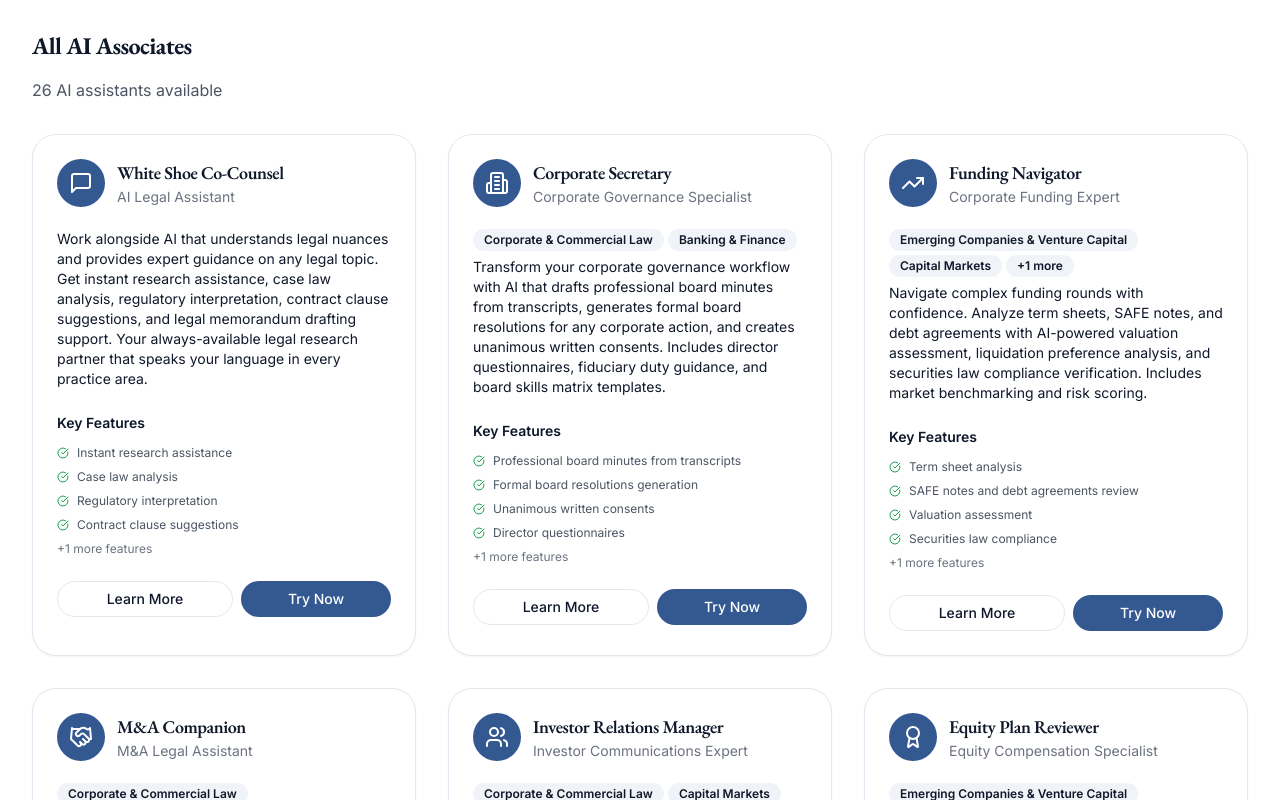
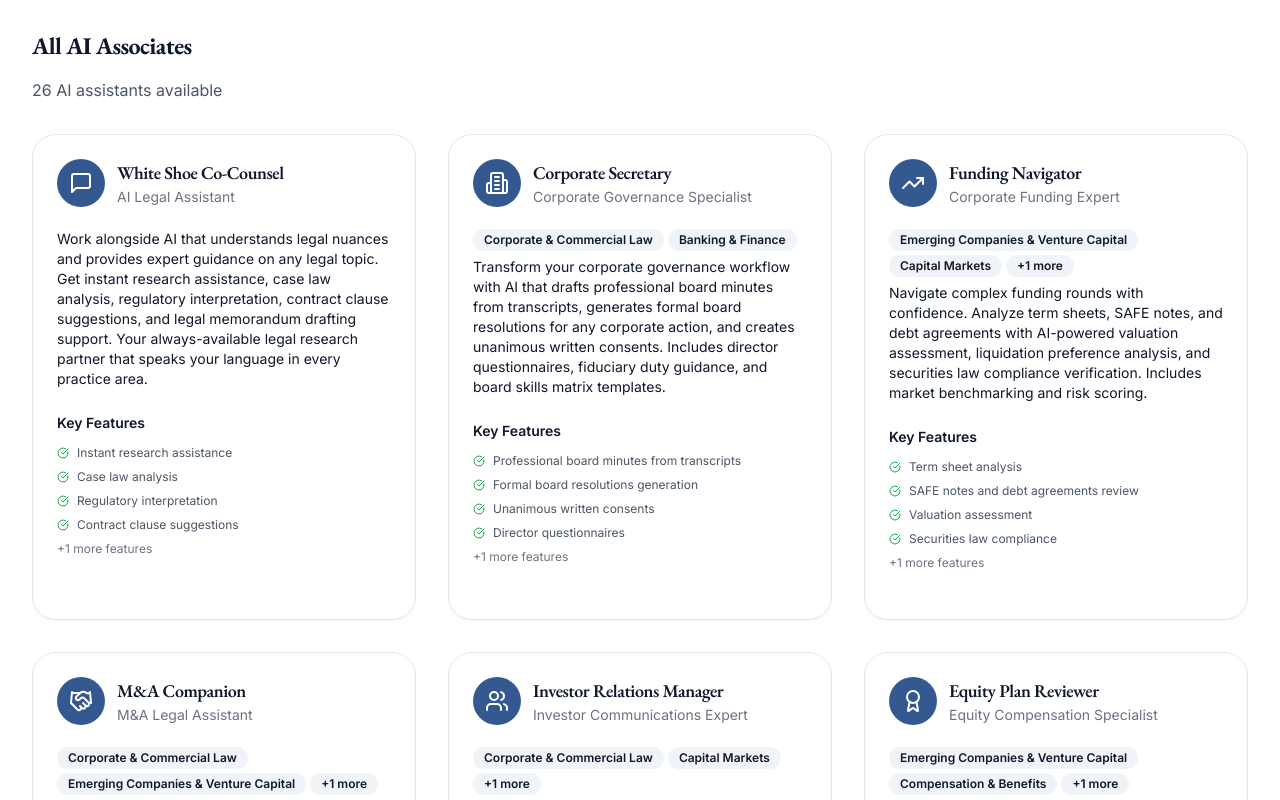
Before and after one commit to ab-boersma/ai-productivity-launch, a React (Vite) app: page /practice-areas in a window 1280 px wide. Shown: the part 1280-2080 px from the top of the page. Built offline with nearby package versions, Linux system fonts and the light colour scheme.

Commit message:
Remove "Learn More" and "Try Now" buttons
Removes the "Learn More" and "Try Now" buttons from the associate cards on the UseCases page.

```diff
--- a/src/pages/UseCases.tsx
+++ b/src/pages/UseCases.tsx
@@ -1,4 +1,3 @@
-
 import { Header } from "@/components/Header";
 import { Footer } from "@/components/Footer";
 import { Button } from "@/components/ui/button";
@@ -668,18 +667,6 @@ export default function UseCases() {
                         )}
                       </ul>
                     </div>
-
-                    {/* CTA Buttons */}
-                    <div className="flex gap-2">
-                      <Button variant="outline" size="sm" className="flex-1">
-                        Learn More
-                      </Button>
-                      <Link to="/contact" className="flex-1">
-                        <Button size="sm" className="w-full bg-slate-docket hover:bg-slate-docket/90 text-pure-white">
-                          Try Now
-                        </Button>
-                      </Link>
-                    </div>
                   </CardContent>
                 </Card>
               );
```
